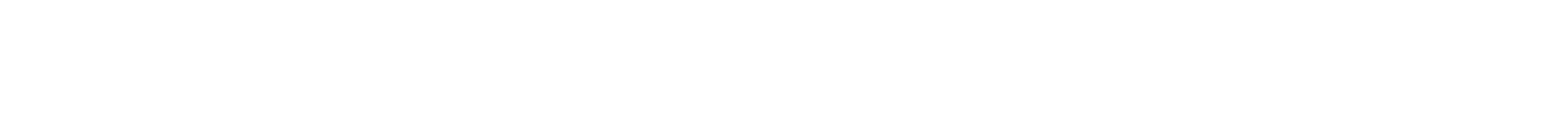
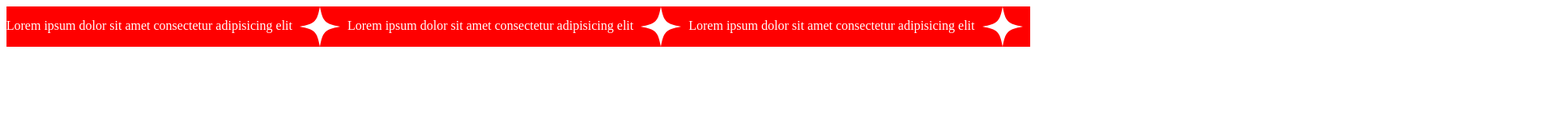
Before and after one commit to Mehrabkb/textCarousel, a plain HTML site: page index.html in a window 1280 px wide. Shown: the top 160 px of the page at 81% size, 1920 px wide, since content can reach past the window. Drawn offline with Linux system fonts and the light colour scheme.

Commit message:
first version work

```diff
--- a/index.html
+++ b/index.html
@@ -3,9 +3,99 @@
 <head>
     <meta charset="UTF-8">
     <meta name="viewport" content="width=device-width, initial-scale=1.0">
-    <title>Document</title>
+    <title>hooti</title>
+    <style>
+        div.super-parent{
+            width: 100%;
+            background :#ff0000;
+        }
+        div.parent{
+            display: inline;
+            height: 60px;
+            overflow-x: hidden;
+            overflow-y: hidden;
+            white-space: nowrap;
+            position: relative;
+            left: 0 ;
+            animation: hooti 5s alternate infinite;
+        }
+        div svg{
+            width: 60px;
+            height : 50px;
+            vertical-align: middle;
+            fill : #fff;
+        }
+        div p{
+            display: inline;
+            width: 30%;
+            color : #fff;
+            text-align: center;
+        }
+        @keyframes hooti {
+            from{
+                left: 0 ;
+            }
+            to {
+                left: -100%;
+            }
+        }
+    </style>
 </head>
 <body>
-
+    <div class="super-parent">
+        <div class="parent">
+            <p>
+                Lorem ipsum dolor sit amet consectetur adipisicing elit
+            </p>
+            <svg xmlns="http://www.w3.org/2000/svg" viewBox="0 0 492.8 492.8">
+                <path d="M0 246.4c184.8 34.02 212.38 61.6 246.4 246.4C280.42 308 308 280.42 492.8 246.4 308 212.38 280.42 184.8 246.4 0 212.38 184.8 184.8 212.38 0 246.4Z"/>
+              </svg>
+            <p>
+                Lorem ipsum dolor sit amet consectetur adipisicing elit
+            </p>
+            <svg xmlns="http://www.w3.org/2000/svg" viewBox="0 0 492.8 492.8">
+                <path d="M0 246.4c184.8 34.02 212.38 61.6 246.4 246.4C280.42 308 308 280.42 492.8 246.4 308 212.38 280.42 184.8 246.4 0 212.38 184.8 184.8 212.38 0 246.4Z"/>
+              </svg>
+            <p>
+                Lorem ipsum dolor sit amet consectetur adipisicing elit
+            </p>
+            <svg xmlns="http://www.w3.org/2000/svg" viewBox="0 0 492.8 492.8">
+                <path d="M0 246.4c184.8 34.02 212.38 61.6 246.4 246.4C280.42 308 308 280.42 492.8 246.4 308 212.38 280.42 184.8 246.4 0 212.38 184.8 184.8 212.38 0 246.4Z"/>
+              </svg>
+            <p>
+                Lorem ipsum dolor sit amet consectetur adipisicing elit
+            </p>
+            <svg xmlns="http://www.w3.org/2000/svg" viewBox="0 0 492.8 492.8">
+                <path d="M0 246.4c184.8 34.02 212.38 61.6 246.4 246.4C280.42 308 308 280.42 492.8 246.4 308 212.38 280.42 184.8 246.4 0 212.38 184.8 184.8 212.38 0 246.4Z"/>
+              </svg>
+            <p>
+                Lorem ipsum dolor sit amet consectetur adipisicing elit
+            </p>
+            <svg xmlns="http://www.w3.org/2000/svg" viewBox="0 0 492.8 492.8">
+                <path d="M0 246.4c184.8 34.02 212.38 61.6 246.4 246.4C280.42 308 308 280.42 492.8 246.4 308 212.38 280.42 184.8 246.4 0 212.38 184.8 184.8 212.38 0 246.4Z"/>
+              </svg>
+            <p>
+                Lorem ipsum dolor sit amet consectetur adipisicing elit
+            </p>
+            <svg xmlns="http://www.w3.org/2000/svg" viewBox="0 0 492.8 492.8">
+                <path d="M0 246.4c184.8 34.02 212.38 61.6 246.4 246.4C280.42 308 308 280.42 492.8 246.4 308 212.38 280.42 184.8 246.4 0 212.38 184.8 184.8 212.38 0 246.4Z"/>
+              </svg>
+            <p>
+                Lorem ipsum dolor sit amet consectetur adipisicing elit
+            </p>
+            <svg xmlns="http://www.w3.org/2000/svg" viewBox="0 0 492.8 492.8">
+                <path d="M0 246.4c184.8 34.02 212.38 61.6 246.4 246.4C280.42 308 308 280.42 492.8 246.4 308 212.38 280.42 184.8 246.4 0 212.38 184.8 184.8 212.38 0 246.4Z"/>
+              </svg>
+            <p>
+                Lorem ipsum dolor sit amet consectetur adipisicing elit
+            </p>
+            <svg xmlns="http://www.w3.org/2000/svg" viewBox="0 0 492.8 492.8">
+                <path d="M0 246.4c184.8 34.02 212.38 61.6 246.4 246.4C280.42 308 308 280.42 492.8 246.4 308 212.38 280.42 184.8 246.4 0 212.38 184.8 184.8 212.38 0 246.4Z"/>
+              </svg>
+            <p>
+                Lorem ipsum dolor sit amet consectetur adipisicing elit
+            </p>
+        </div>
+    </div>
 </body>
 </html>
```
